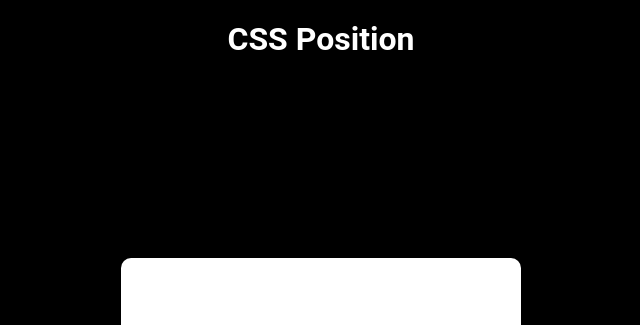
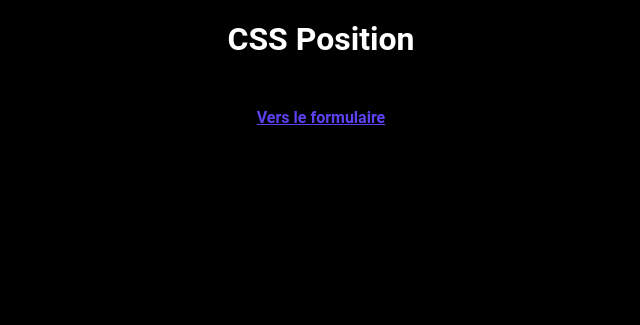
Before and after one commit to MikeZuck1/positionCss, a website: page index.html in a window 1280 px wide. Shown: the top 325 px of the page, without its empty margins (319-959 px from the left). Drawn offline with Linux system fonts and the light colour scheme.

Commit message:
I worked on the link between pages

```diff
--- a/index.html
+++ b/index.html
@@ -13,6 +13,10 @@
             <h1>CSS Position</h1>
         </main>
     </header>
+    <!--  LIEN VERS LE FORMULAIRE  -->
+    <div class="lien">
+        <a href="./formulaire.html">Vers le formulaire</a>
+    </div>
     <!--  BLOC  -->
     <div class="content">
         <div class="bloc">
--- a/styles.css
+++ b/styles.css
@@ -12,6 +12,20 @@ h1 {
     font-family: "roboto", sans-serif;
     text-align: center;
     margin-top: 20px;
+}
+
+.lien {
+    display: flex;
+    align-items: center;
+    justify-content: center;
+    margin-top: 50px;
+}
+
+.lien a {
+    color: #fff;
+    font-family: "roboto", "Helvetica Neue", sans-serif;
+    font-weight: bold;
+    color: #5B42F3;
 }
 
 .content {
```
Also changed, not shown: formulaire.css (+14 -0 lines), formulaire.html (+4 -0 lines).
